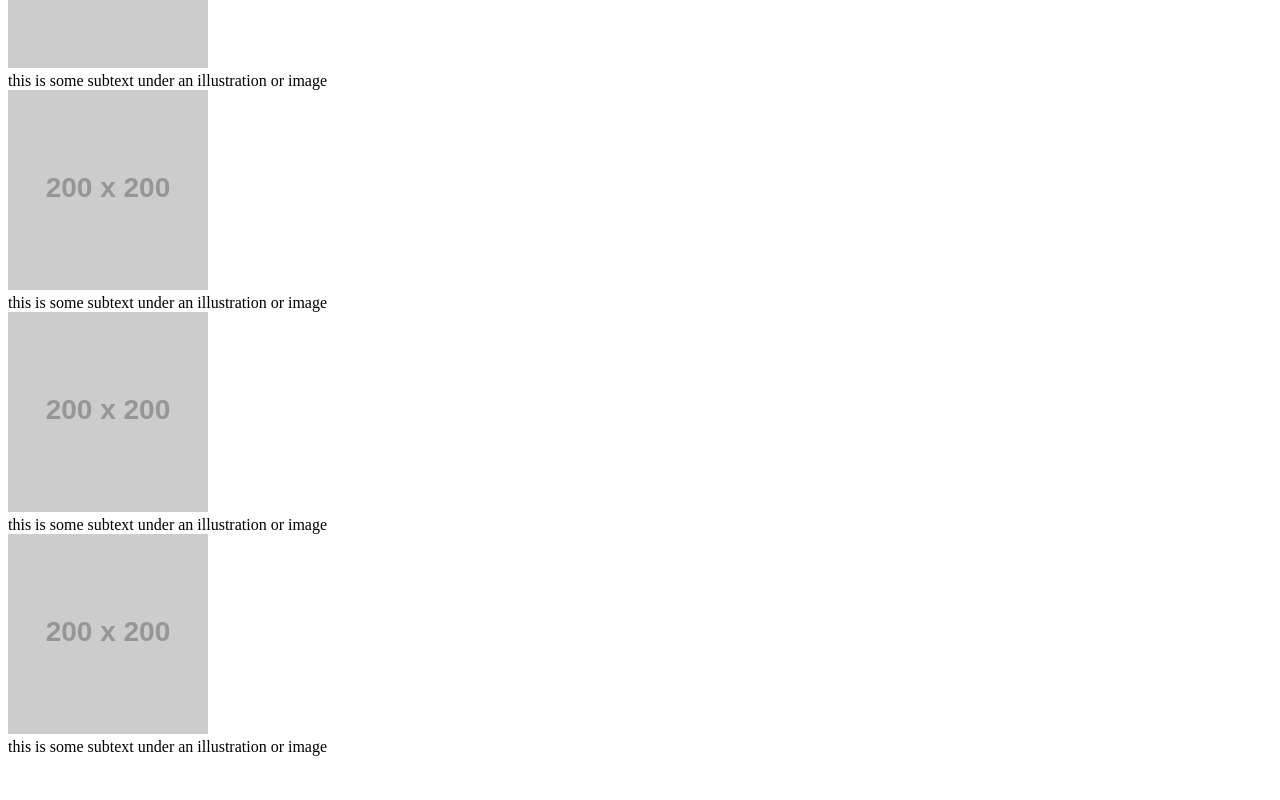
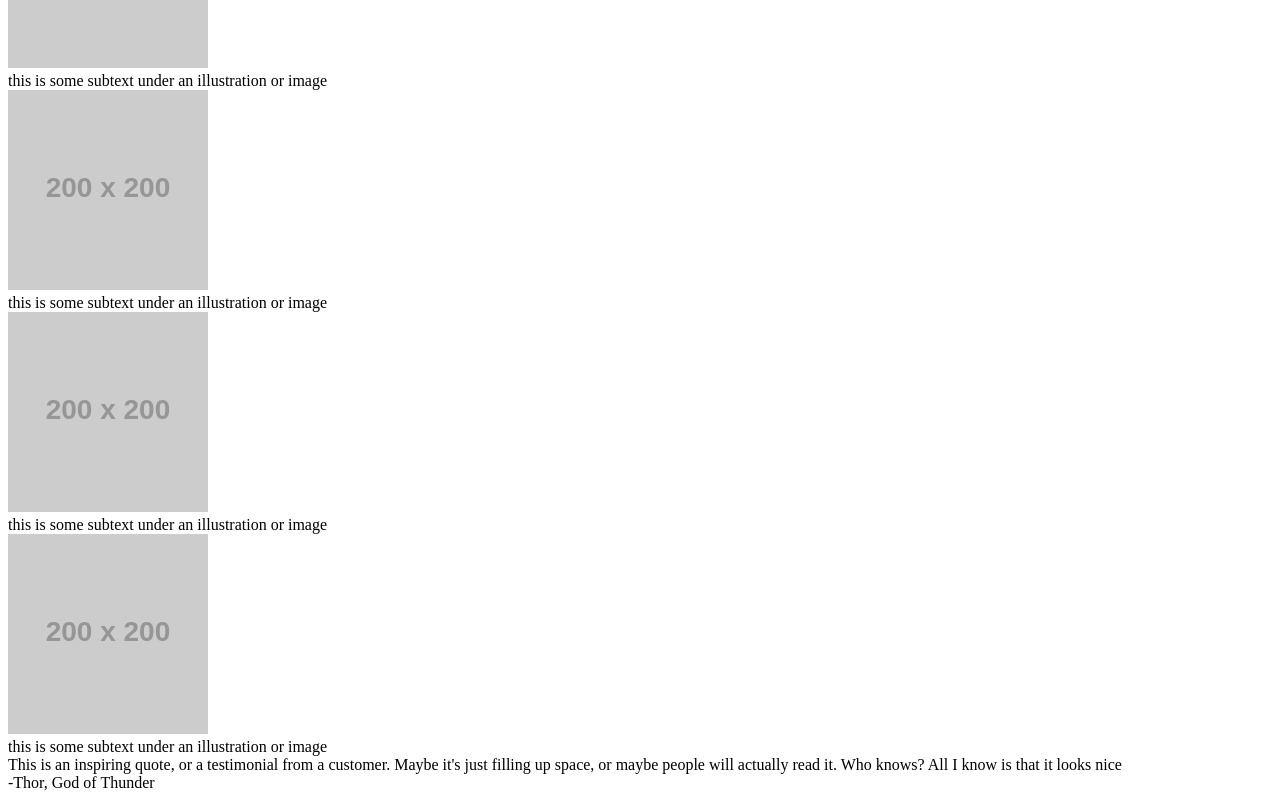
Before and after one commit to AntanasPuzas/odin-landing-page, a plain HTML site: page index.html in a window 1280 px wide. Shown: the part 523-1323 px from the top of the page. Before the commit the page ends 1287 px from the top, so only its background shows below. Drawn offline with Linux system fonts and the light colour scheme; placeholder pictures from the web are drawn by us.

Commit message:
Add html for quote section

```diff
--- a/index.html
+++ b/index.html
@@ -48,6 +48,11 @@
             </div>
         </div>
     </div>
+    <div class="quote">
+        <div class="quote-text">This is an inspiring quote, or a testimonial from a customer. Maybe it's just filling up
+            space, or maybe people will actually read it. Who knows? All I know is that it looks nice</div>
+        <div class="quote-author">-Thor, God of Thunder</div>
+    </div>
 </body>
 
 </html>
```
